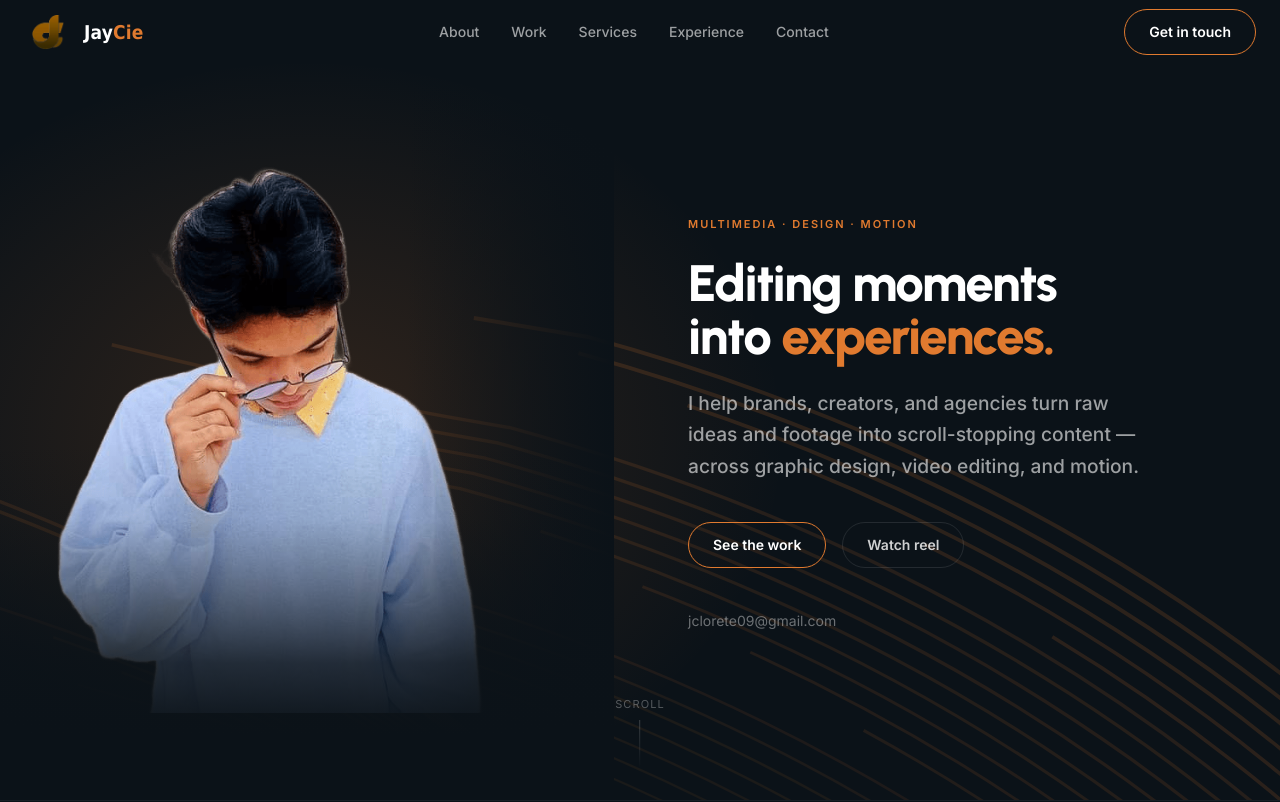
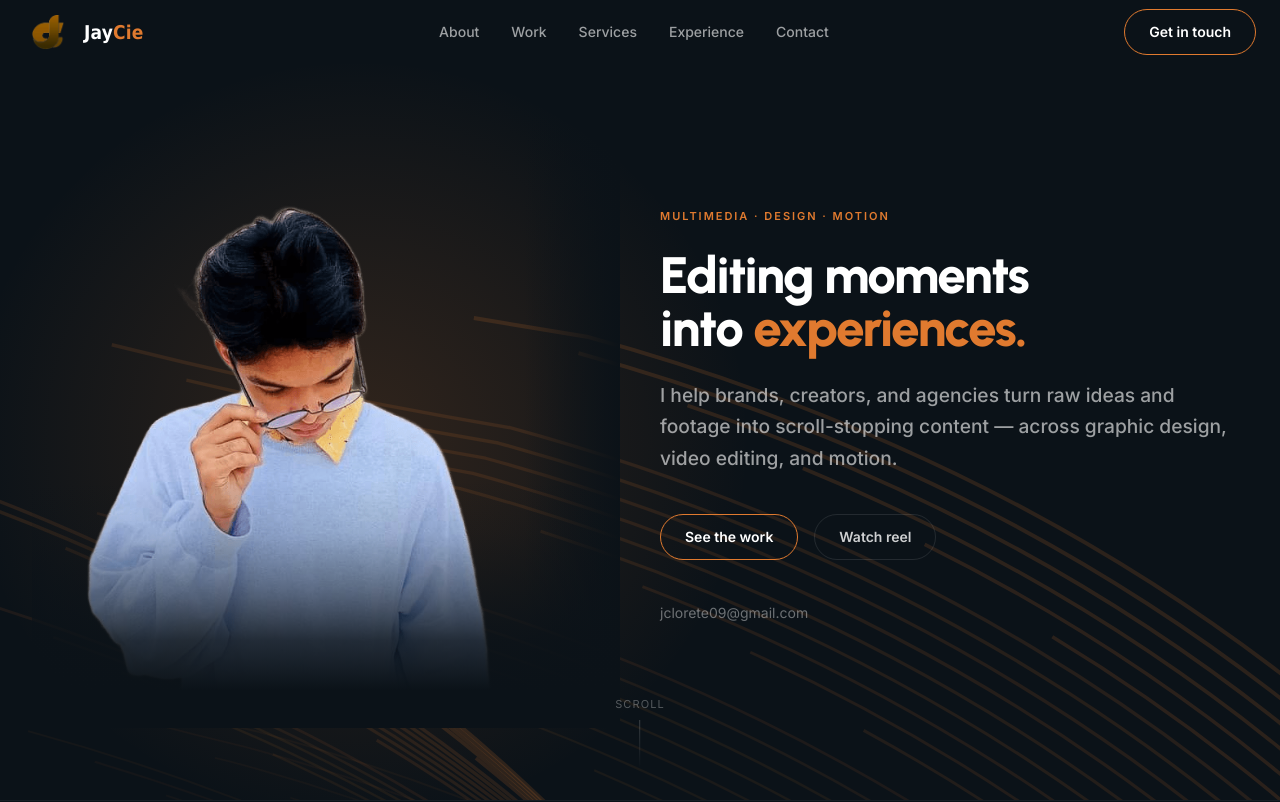
Before and after one commit to jclorete/JCPortfolio, a Next.js app: page / in a window 1280 px wide. Shown: the top 802 px of the page. Built offline with nearby package versions, Linux system fonts and the light colour scheme.

Commit message:
Update: feedback applied 2026-05-12 02:36

```diff
--- a/src/components/Hero.tsx
+++ b/src/components/Hero.tsx
@@ -5,7 +5,6 @@ import Image from "next/image";
 import { fadeUp, staggerContainer } from "@/lib/motion";
 import Button from "@/components/ui/Button";
 import { BackgroundPaths } from "@/components/ui/background-paths";
-
 
 export default function Hero() {
   return (
@@ -17,61 +16,58 @@ export default function Hero() {
       {/* Animated SVG path background */}
       <BackgroundPaths />
 
-      {/* Ambient glow behind photo */}
+      {/* Ambient glow — centered behind photo */}
       <div
         className="pointer-events-none absolute inset-0"
         aria-hidden="true"
         style={{
           background:
-            "radial-gradient(ellipse 55% 70% at 24% 55%, rgba(224,122,47,0.18) 0%, transparent 68%)",
+            "radial-gradient(ellipse 45% 70% at 28% 55%, rgba(224,122,47,0.18) 0%, transparent 68%)",
         }}
       />
 
-      {/* Portrait — left side, full height */}
+      {/* Centered 2-column layout */}
+      <div className="relative z-10 w-full max-w-layout mx-auto px-8 pt-24 pb-16">
+        <div className="grid lg:grid-cols-2 gap-6 lg:gap-10 items-center">
+
+          {/* Left — Photo */}
           <motion.div
-        initial={{ opacity: 0, x: -80 }}
+            initial={{ opacity: 0, x: -60 }}
             animate={{ opacity: 1, x: 0 }}
             transition={{ delay: 0.3, duration: 1.1, ease: [0.22, 1, 0.36, 1] }}
-        className="absolute left-0 bottom-0 top-0 hidden lg:block pointer-events-none select-none"
-        style={{ width: "48%" }}
+            className="relative hidden lg:block pointer-events-none select-none"
+            style={{ height: "78vh", maxHeight: "680px" }}
             aria-hidden="true"
           >
-        {/* Right-edge fade */}
-        <div
-          className="absolute inset-y-0 right-0 w-52 z-10"
-          style={{ background: "linear-gradient(to left, #0B1218 0%, transparent 100%)" }}
-        />
-        {/* Bottom fade — tall multi-stop gradient for smooth dissolve */}
-        <div
-          className="absolute bottom-0 left-0 right-0 z-10"
-          style={{
-            height: "45%",
-            background:
-              "linear-gradient(to top, #0B1218 0%, #0B1218 18%, rgba(11,18,24,0.85) 38%, rgba(11,18,24,0.5) 58%, rgba(11,18,24,0.15) 78%, transparent 100%)",
-          }}
-        />
-
             <Image
               src="/assets/jaycie.png"
               alt="Jaycie"
               fill
-          className="object-contain object-center"
+              className="object-contain object-bottom"
               priority
             />
-
+            {/* Right-edge fade */}
+            <div
+              className="absolute inset-y-0 right-0 w-24 z-10"
+              style={{ background: "linear-gradient(to left, #0B1218 0%, transparent 100%)" }}
+            />
+            {/* Bottom fade */}
+            <div
+              className="absolute bottom-0 left-0 right-0 z-10"
+              style={{
+                height: "40%",
+                background:
+                  "linear-gradient(to top, #0B1218 0%, #0B1218 15%, rgba(11,18,24,0.85) 35%, rgba(11,18,24,0.5) 55%, rgba(11,18,24,0.15) 78%, transparent 100%)",
+              }}
+            />
           </motion.div>
 
-      {/* Text — right side */}
-      <div className="relative z-10 w-full max-w-layout mx-auto px-6 pt-32 pb-20">
-        <div className="flex">
-          {/* Spacer — matches photo width + breathing room */}
-          <div className="hidden lg:block w-[50%] flex-shrink-0" />
-
+          {/* Right — Text */}
           <motion.div
             variants={staggerContainer}
             initial="hidden"
             animate="visible"
-            className="lg:pl-12 max-w-lg"
+            className="flex flex-col"
           >
             <motion.p variants={fadeUp} className="text-eyebrow mb-6">
               Multimedia · Design · Motion
@@ -115,6 +111,7 @@ export default function Hero() {
               </a>
             </motion.div>
           </motion.div>
+
         </div>
       </div>
 
```
Lines whose indentation alone changed are shown as unchanged.
